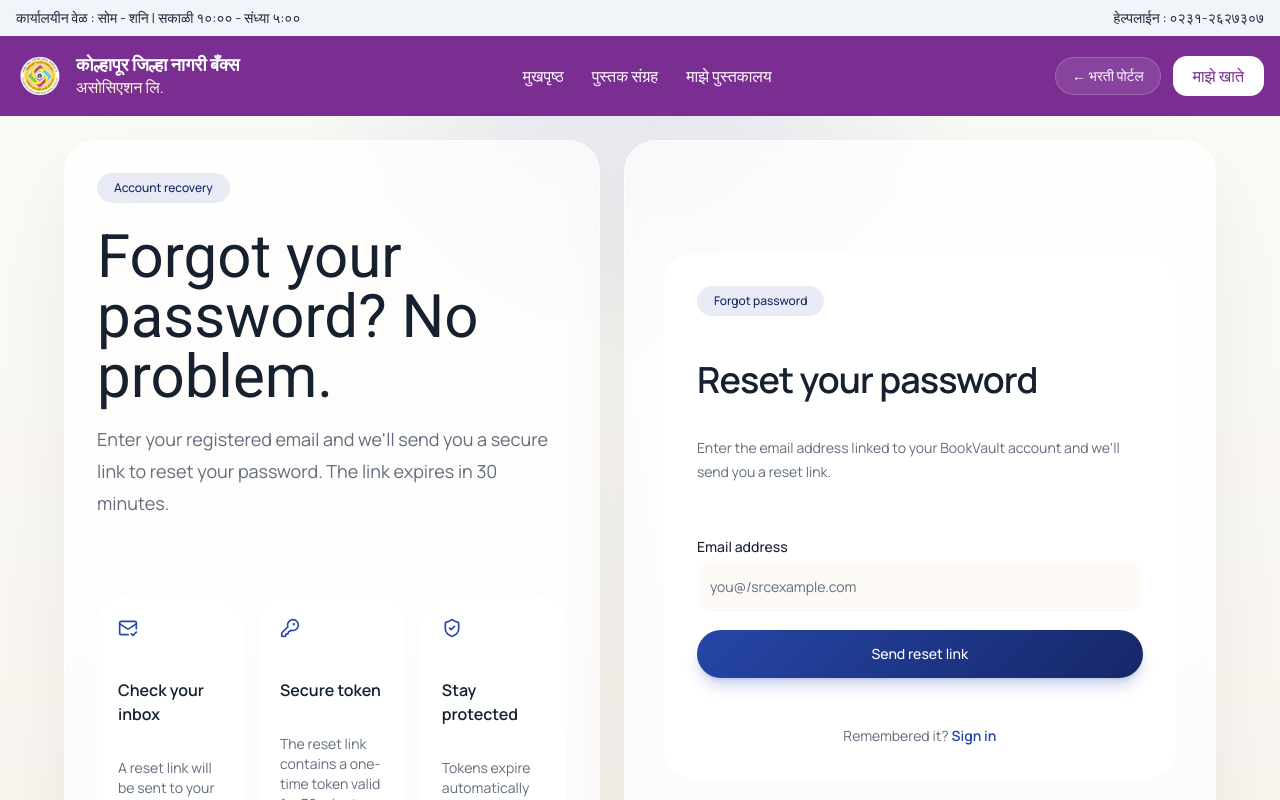
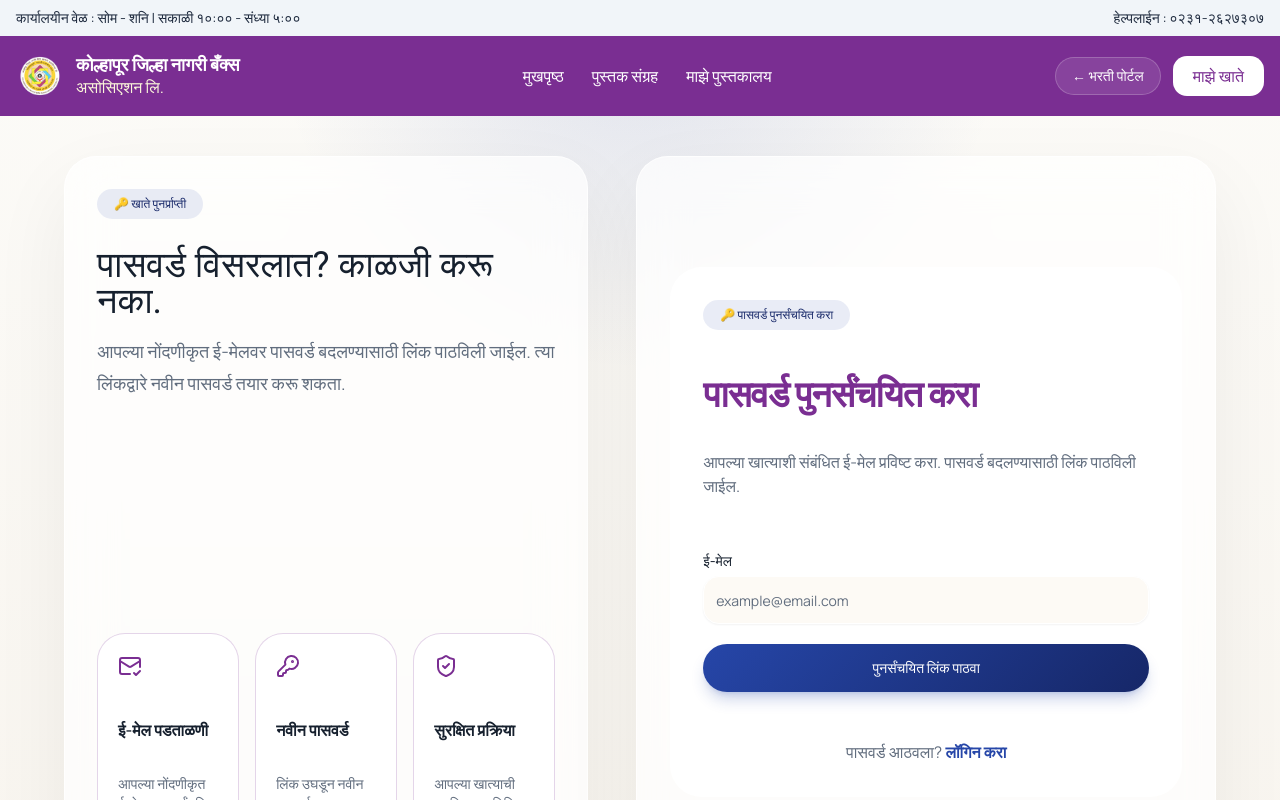
Before and after one commit to NikhiL-Nandeshwar/E-book, a Next.js app: page /forgot-password in a window 1280 px wide. Shown: the top 800 px of the page. Built offline with nearby package versions, Linux system fonts and the light colour scheme; no server answers.

Commit message:
auth pages in marathi

```diff
--- a/src/app/forgot-password/page.tsx
+++ b/src/app/forgot-password/page.tsx
@@ -46,43 +46,43 @@ export default function ForgotPasswordPage() {
   }
 
   return (
-    <main className="min-h-screen px-4 py-6 sm:px-6 lg:px-8">
-      <div className="mx-auto grid min-h-[calc(100vh-3rem)] max-w-6xl gap-6 lg:grid-cols-[0.95fr_1.05fr]">
+    <main className="min-h-screen px-4 py-10 sm:px-6 lg:px-8">
+      <div className="mx-auto grid min-h-[calc(100vh-3rem)] max-w-6xl gap-12 lg:grid-cols-[0.95fr_1.05fr]">
         {/* ── Left column ─────────────────────────────────────────────── */}
         <section className="section-shell hidden flex-col justify-between p-8 lg:flex">
           <div>
             <Badge className="rounded-full bg-[color:var(--color-brand-faint)] px-4 py-1.5 text-[color:var(--color-brand-strong)]">
-              Account recovery
+              🔑 खाते पुनर्प्राप्ती
             </Badge>
-            <h1 className="mt-6 font-display text-6xl leading-none">
-              Forgot your password? No problem.
+            <h1 className="mt-7 font-display text-4xl leading-none">
+              पासवर्ड विसरलात? काळजी करू नका.
             </h1>
             <p className="mt-4 max-w-xl text-lg leading-8 text-muted-foreground">
-              Enter your registered email and we&apos;ll send you a secure link to reset your
-              password. The link expires in 30 minutes.
+              आपल्या नोंदणीकृत ई-मेलवर पासवर्ड बदलण्यासाठी लिंक पाठविली जाईल.
+              त्या लिंकद्वारे नवीन पासवर्ड तयार करू शकता.
             </p>
           </div>
 
           <div className="grid gap-4 sm:grid-cols-3">
-            <Card className="rounded-[28px] border-white/70 bg-white/85 p-5 shadow-none">
-              <MailCheck className="size-5 text-[color:var(--color-brand)]" />
-              <p className="mt-4 font-semibold">Check your inbox</p>
+            <Card className="rounded-[28px] border-[#7A2E92]/20 bg-white/85 p-5 shadow-none">
+              <MailCheck className="size-6 text-[#7A2E92]" />
+              <p className="mt-4 font-semibold">ई-मेल पडताळणी</p>
               <p className="mt-2 text-sm text-muted-foreground">
-                A reset link will be sent to your registered email address.
+                आपल्या नोंदणीकृत ई-मेलवर पुनर्संचयित लिंक पाठविली जाईल.
               </p>
             </Card>
-            <Card className="rounded-[28px] border-white/70 bg-white/85 p-5 shadow-none">
-              <KeyRound className="size-5 text-[color:var(--color-brand)]" />
-              <p className="mt-4 font-semibold">Secure token</p>
+            <Card className="rounded-[28px] border-[#7A2E92]/20 bg-white/85 p-5 shadow-none">
+              <KeyRound className="size-6 text-[#7A2E92]" />
+              <p className="mt-4 font-semibold">नवीन पासवर्ड</p>
               <p className="mt-2 text-sm text-muted-foreground">
-                The reset link contains a one-time token valid for 30 minutes.
+                लिंक उघडून नवीन पासवर्ड तयार करा.
               </p>
             </Card>
-            <Card className="rounded-[28px] border-white/70 bg-white/85 p-5 shadow-none">
-              <ShieldCheck className="size-5 text-[color:var(--color-brand)]" />
-              <p className="mt-4 font-semibold">Stay protected</p>
+            <Card className="rounded-[28px] border-[#7A2E92]/20 bg-white/85 p-5 shadow-none">
+              <ShieldCheck className="size-6 text-[#7A2E92]" />
+              <p className="mt-4 font-semibold">सुरक्षित प्रक्रिया</p>
               <p className="mt-2 text-sm text-muted-foreground">
-                Tokens expire automatically to keep your account safe.
+                आपल्या खात्याची सुरक्षितता सुनिश्चित केली जाते.
               </p>
             </Card>
           </div>
@@ -97,19 +97,19 @@ export default function ForgotPasswordPage() {
                 <div className="flex size-16 items-center justify-center rounded-full bg-[color:var(--color-brand-faint)]">
                   <MailCheck className="size-8 text-[color:var(--color-brand-strong)]" />
                 </div>
-                <h2 className="mt-5 text-2xl font-semibold tracking-tight">Check your email</h2>
+                <h2 className="mt-5 text-2xl font-semibold tracking-tight">ई-मेल तपासा</h2>
                 <p className="mt-3 max-w-sm text-sm leading-6 text-muted-foreground">
-                  We&apos;ve sent a password reset link to{' '}
-                  <span className="font-medium text-foreground">{email}</span>. Follow the link
-                  to set a new password. It expires in 30 minutes.
+                 आपल्या ई-मेलवर पासवर्ड बदलण्यासाठी लिंक पाठविली आहे.
+                  <span className="font-medium text-foreground">{email}</span>.
+                  लिंक उघडून नवीन पासवर्ड तयार करा.
                 </p>
                 <p className="mt-4 text-xs text-muted-foreground">
-                  Didn&apos;t get it? Check your spam folder or{' '}
+                  ई-मेल दिसत नसल्यास स्पॅम फोल्डर तपासा.
                   <button
                     className="font-semibold text-[color:var(--color-brand)] hover:underline"
                     onClick={() => setSubmitted(false)}
                   >
-                    try again
+                    पुन्हा प्रयत्न करा
                   </button>
                   .
                 </p>
@@ -119,7 +119,7 @@ export default function ForgotPasswordPage() {
                     className="w-full rounded-full border-[color:var(--color-brand-soft)] text-[color:var(--color-brand-strong)]"
                   >
                     <ArrowLeft className="mr-2 size-4" />
-                    Back to sign in
+                    ← लॉगिन पृष्ठावर जा
                   </Button>
                 </Link>
               </div>
@@ -127,26 +127,26 @@ export default function ForgotPasswordPage() {
               /* ── Form state ────────────────────────────────────────────── */
               <>
                 <Badge className="rounded-full bg-[color:var(--color-brand-faint)] px-4 py-1.5 text-[color:var(--color-brand-strong)]">
-                  Forgot password
+                  🔑 पासवर्ड पुनर्संचयित करा
                 </Badge>
-                <h2 className="mt-5 text-3xl font-semibold tracking-tight sm:text-4xl">
-                  Reset your password
+                <h2 className="mt-5 text-3xl text-[#7A2E92] font-semibold tracking-tight sm:text-4xl">
+                  पासवर्ड पुनर्संचयित करा
                 </h2>
-                <p className="mt-3 text-sm leading-6 text-muted-foreground">
-                  Enter the email address linked to your BookVault account and we&apos;ll send
-                  you a reset link.
+                <p className="mt-3 text-md leading-6 text-muted-foreground">
+                  आपल्या खात्याशी संबंधित ई-मेल प्रविष्ट करा.
+                  पासवर्ड बदलण्यासाठी लिंक पाठविली जाईल.
                 </p>
 
                 <form onSubmit={handleSubmit} className="mt-8 space-y-5">
                   <div className="space-y-2">
-                    <Label htmlFor="forgot-email">Email address</Label>
+                    <Label htmlFor="forgot-email">ई-मेल</Label>
                     <Input
                       id="forgot-email"
                       type="email"
                       value={email}
                       onChange={(e) => setEmail(e.target.value)}
                       className="h-12 rounded-2xl border-white bg-[#fdfaf5]"
-                      placeholder="you@/srcexample.com"
+                      placeholder="example@email.com"
                       autoComplete="email"
                       disabled={isLoading}
                     />
@@ -157,14 +157,14 @@ export default function ForgotPasswordPage() {
                     className="h-12 w-full rounded-full bg-[linear-gradient(135deg,var(--color-brand),var(--color-brand-strong))] text-white shadow-lg shadow-[color:var(--color-brand-soft)]"
                     disabled={isLoading}
                   >
-                    {isLoading ? 'Sending reset link…' : 'Send reset link'}
+                    {isLoading ? 'लिंक पाठवित आहे...' : 'पुनर्संचयित लिंक पाठवा'}
                   </Button>
                 </form>
 
-                <p className="mt-6 text-center text-sm text-muted-foreground">
-                  Remembered it?{' '}
+                <p className="mt-6 text-center text-md text-muted-foreground">
+                   पासवर्ड आठवला?{' '}
                   <Link href="/login" className="font-semibold text-[color:var(--color-brand)]">
-                    Sign in
+                    लॉगिन करा
                   </Link>
                 </p>
               </>
--- a/src/app/login/page.tsx
+++ b/src/app/login/page.tsx
@@ -46,7 +46,7 @@ export default function LoginPage() {
   }
 
   return (
-    <main className="min-h-screen px-4 py-8 sm:px-6 lg:px-8">
+    <main className="min-h-screen px-4 py-10 sm:px-6 lg:px-8">
       <div className="mx-auto grid min-h-[calc(100vh-3rem)] max-w-7xl gap-12 lg:grid-cols-[1fr_1fr]">
         {/* ── Left column ─────────────────────────────────────────────── */}
         <section className="section-shell relative hidden overflow-hidden bg-[#f6e6ca] p-6 lg:flex">
@@ -68,7 +68,7 @@ export default function LoginPage() {
             <h2 className="mt-5 text-[#7A2E92] text-3xl font-semibold tracking-tight sm:text-3xl">
               आपल्या खात्यामध्ये लॉगिन करा
             </h2>
-            <p className="mt-3 text-sm leading-6 text-muted-foreground">
+            <p className="mt-3 text-md leading-6 text-muted-foreground">
               आपले नोंदणीकृत ई-मेल व पासवर्ड वापरून लॉगिन करा.
             </p>
 
@@ -91,7 +91,7 @@ export default function LoginPage() {
                   <Label htmlFor="password">पासवर्ड</Label>
                   <Link
                     href="/forgot-password"
-                    className="text-xs text-[color:var(--color-brand)] hover:underline"
+                    className="text-sm text-[color:var(--color-brand)] hover:underline"
                   >
                     पासवर्ड विसरलात?
                   </Link>
--- a/src/app/register/page.tsx
+++ b/src/app/register/page.tsx
@@ -65,7 +65,7 @@ export default function RegisterPage() {
   }
 
   return (
-    <main className="min-h-screen px-4 py-6 sm:px-6 lg:px-8">
+    <main className="min-h-screen px-4 py-10 sm:px-6 lg:px-8">
       <div className="mx-auto grid min-h-[calc(100vh-3rem)] max-w-6xl gap-12 lg:grid-cols-[0.95fr_1.05fr]">
         {/* ── Left column: form ───────────────────────────────────────── */}
         <section className="section-shell flex items-center justify-center p-5 sm:p-8">
@@ -76,7 +76,7 @@ export default function RegisterPage() {
             <h2 className="mt-5 text-3xl text-[#7A2E92] font-semibold tracking-tight sm:text-4xl">
               नवीन खाते तयार करा
             </h2>
-            <p className="mt-3 text-sm leading-6 text-muted-foreground">
+            <p className="mt-3 text-md leading-6 text-muted-foreground">
               आपली माहिती भरून खाते तयार करा.
               नोंदणीनंतर OTP द्वारे ई-मेल पडताळणी केली जाईल.
             </p>
@@ -191,7 +191,7 @@ export default function RegisterPage() {
               </Button>
             </form>
 
-            <p className="mt-6 text-center text-sm text-muted-foreground">
+            <p className="mt-6 text-center text-md text-muted-foreground">
               आधीपासून खाते आहे?{' '}
               <Link href="/login" className="font-semibold text-[color:var(--color-brand)]">
                 लॉगिन करा
```
Also changed, not shown: 1 other file (tests, documents, lock files or other folders).
